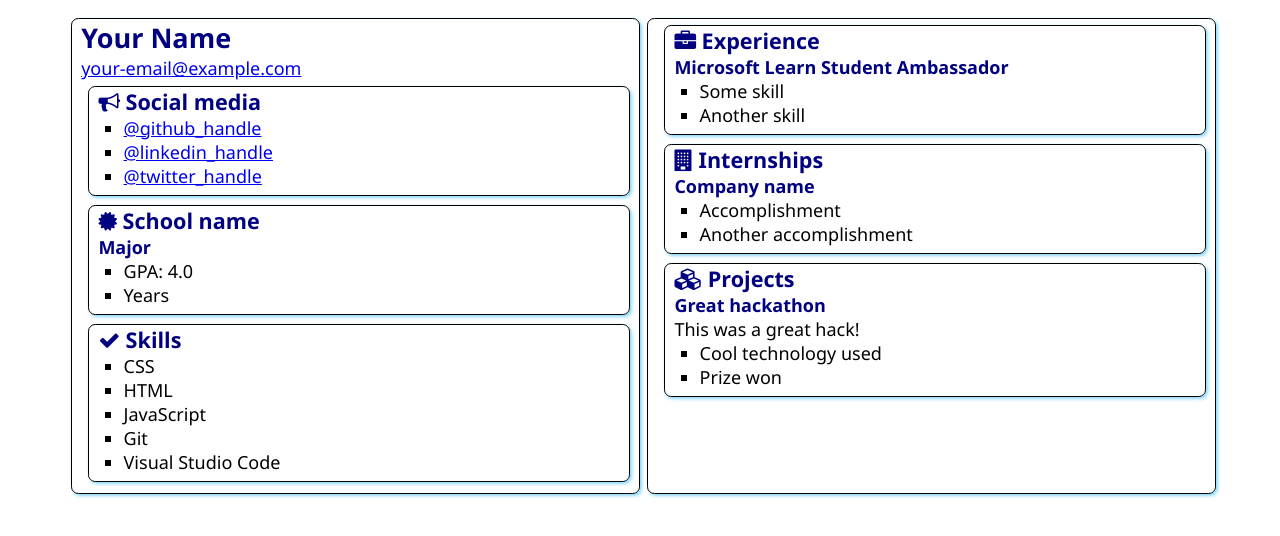
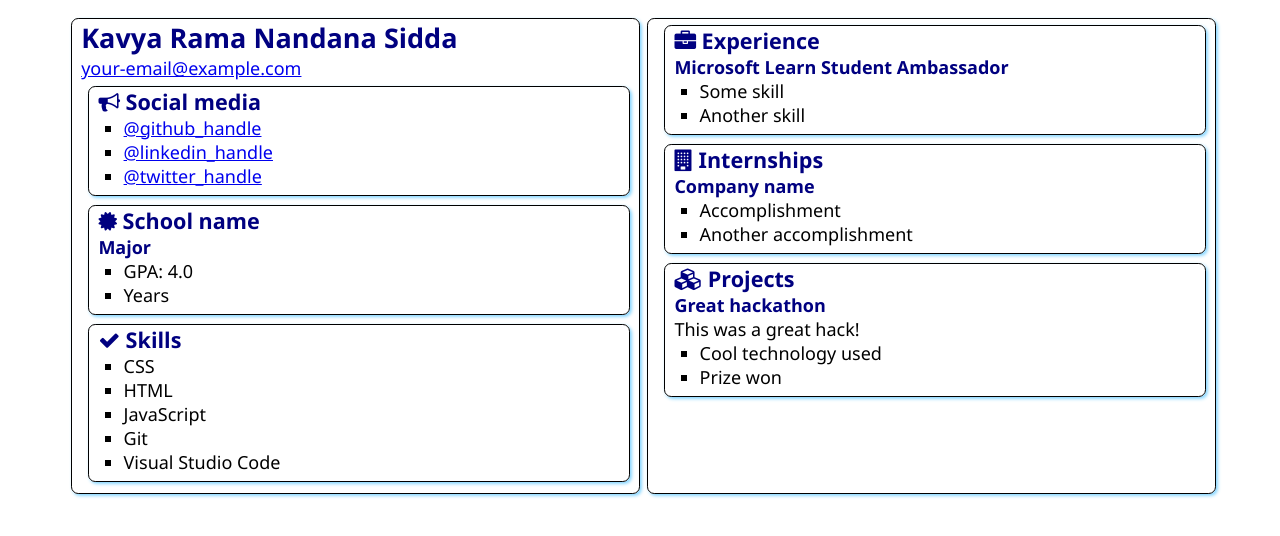
Before and after one commit to skrnandana/SATechnicalOnboarding, a plain HTML site: page src/index.html in a window 1280 px wide. Drawn offline with Linux system fonts and the light colour scheme.

Commit message:
Update index.html
Added my name

```diff
--- a/src/index.html
+++ b/src/index.html
@@ -12,7 +12,7 @@
 <body>
     <main>
         <article class="box">
-            <h1>Your Name</h1>
+            <h1>Kavya Rama Nandana Sidda</h1>
             <div><a href="mailto:your.email@example.com">your-email@example.com</a></div>
 
             <section class="box">
```
